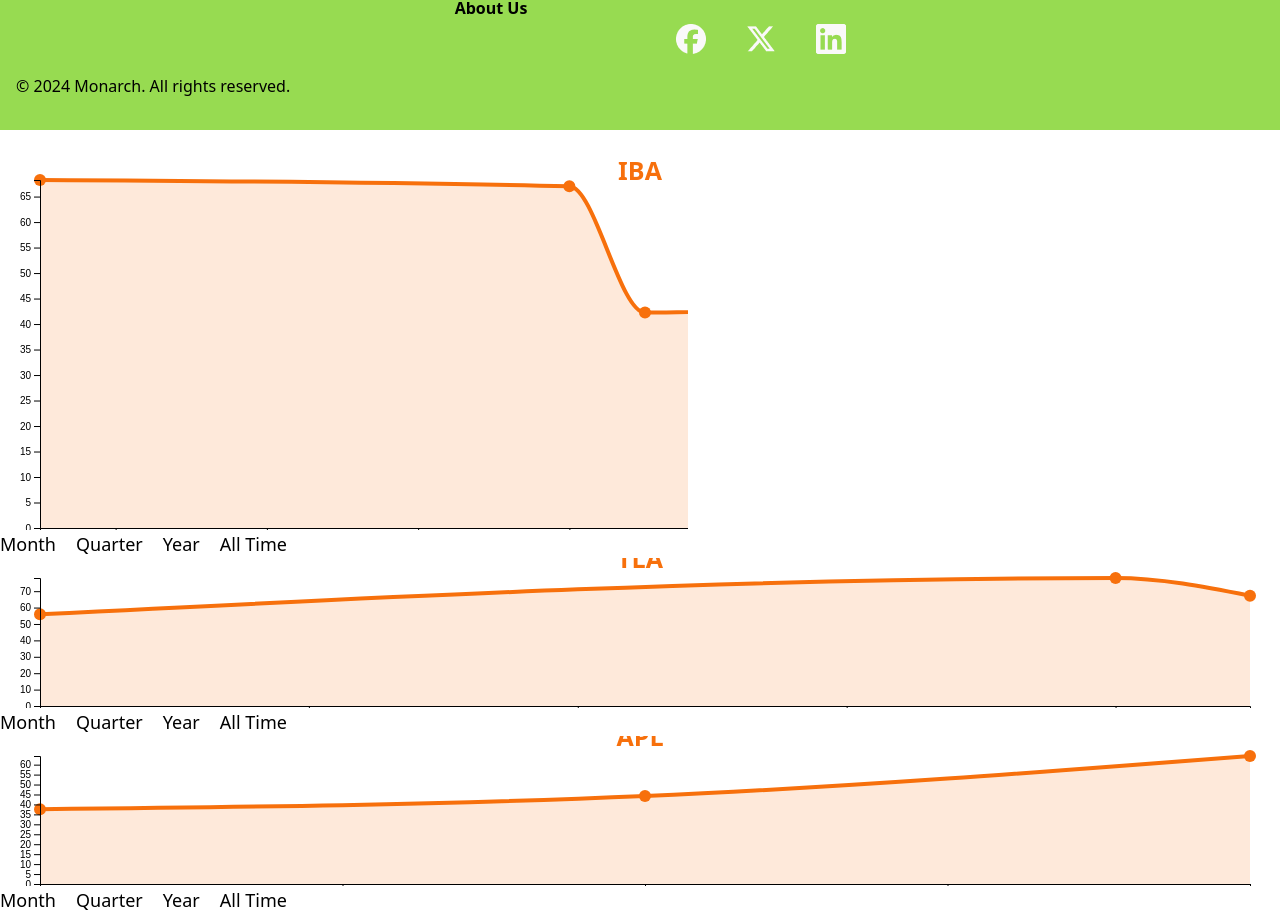
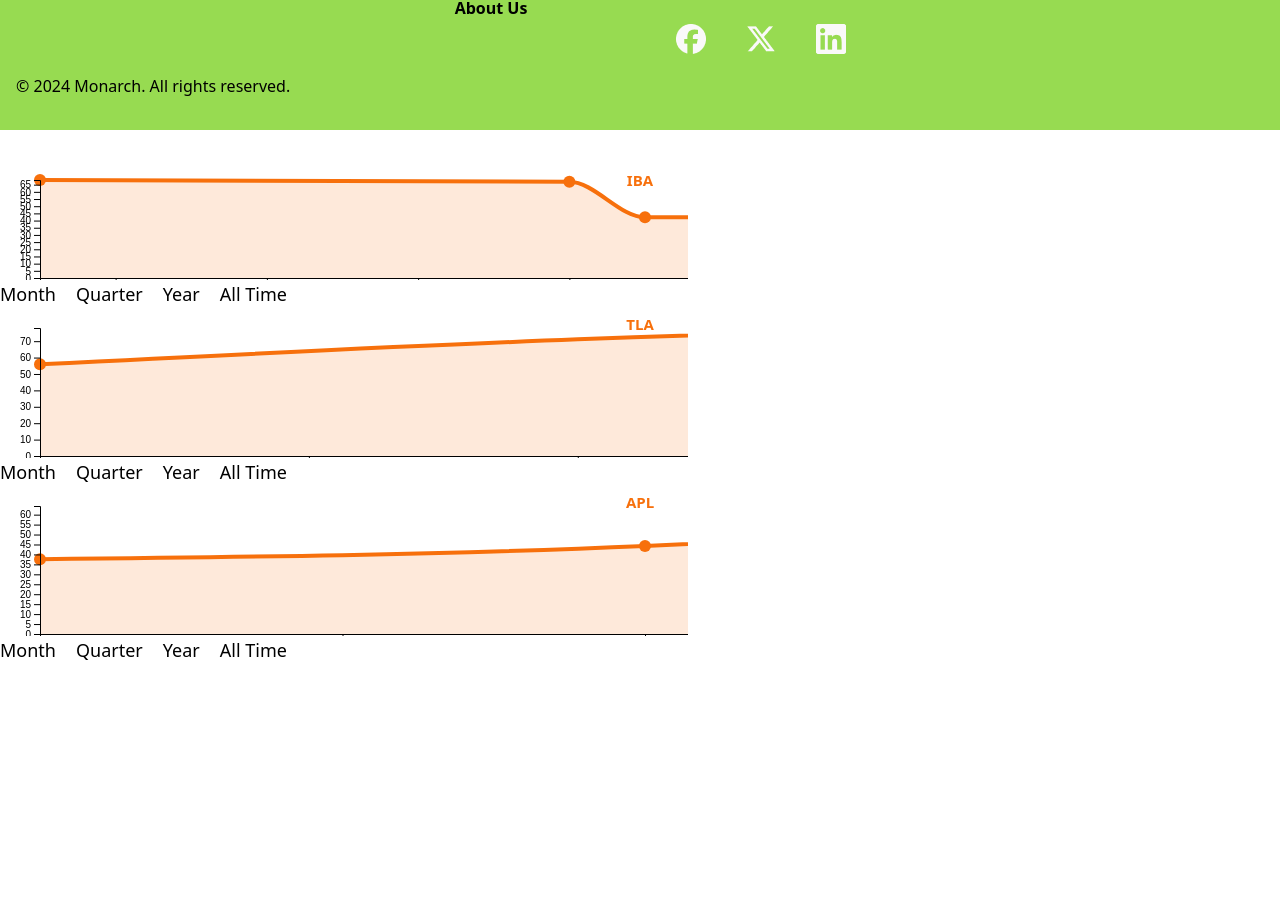
Before and after one commit to aabusaif8/Hackathon--Team2-V2, a React (Create React App) app: page /1/investment-assistant in a window 1280 px wide. Shown: the part 792-1706 px from the top of the page. After the commit the page ends 1456 px from the top, so only its background shows below. Built offline with nearby package versions, Linux system fonts and the light colour scheme; no server answers.

Commit message:
fixed graphs

```diff
--- a/src/components/LineChart.js
+++ b/src/components/LineChart.js
@@ -144,9 +144,9 @@
 
     svg.append('text')
       .attr('x', dimensions.width / 2)
-      .attr('y', margin.top)
+      .attr('y', margin.top / .9)
       .attr('text-anchor', 'middle')
-      .style('font-size', '25px')
+      .style('font-size', '15px')
       .style('font-weight', 'bold')
       .attr('fill', '#F7700C')
       .text('IBA'); // Text
@@ -161,7 +161,7 @@
   return (
     <div>
       <div className='max-w-full'>
-        <svg ref={ref} width="700" height="400" className='pr-3'></svg>
+        <svg ref={ref} width="700" height="150" className='pr-3'></svg>
         <div className='space-x-5 text-lg'>
           <button className={`btn ${timeRange === 'month' ? 'active' : ''}`} onClick={() => setTimeRange('month')}>
             Month
--- a/src/components/LineChart2.js
+++ b/src/components/LineChart2.js
@@ -136,9 +136,9 @@
 
     svg.append('text')
       .attr('x', dimensions.width / 2)
-      .attr('y', margin.top / 2)
+      .attr('y', margin.top / .9)
       .attr('text-anchor', 'middle')
-      .style('font-size', '25px')
+      .style('font-size', '15px')
       .style('font-weight', 'bold')
       .attr('fill', '#F7700C')
       .text('TLA'); // Text
@@ -151,8 +151,8 @@
   }, [timeRange, dimensions]);
 
   return (
-    <div >
-      <svg ref={ref} className='w-full h-full'></svg>
+    <div className='max-w-full'>
+      <svg ref={ref} width="700" height="150" className='pr-3'></svg>
       <div className='space-x-5 text-lg'>
         <button className={`btn ${timeRange === 'month' ? 'active' : ''}`} onClick={() => setTimeRange('month')}>
           Month
--- a/src/components/LineChart3.js
+++ b/src/components/LineChart3.js
@@ -136,9 +136,9 @@
 
     svg.append('text')
       .attr('x', dimensions.width / 2)
-      .attr('y', margin.top / 2)
+      .attr('y', margin.top / .9)
       .attr('text-anchor', 'middle')
-      .style('font-size', '25px')
+      .style('font-size', '15px')
       .style('font-weight', 'bold')
       .attr('fill', '#F7700C')
       .text('APL'); // Text
@@ -152,7 +152,7 @@
 
   return (
     <div >
-      <svg ref={ref} className='w-full h-full'></svg>
+      <svg ref={ref} width="700" height="150" className='pr-3'></svg>
       <div className='space-x-5 text-lg'>
         <button className={`btn ${timeRange === 'month' ? 'active' : ''}`} onClick={() => setTimeRange('month')}>
           Month
--- a/src/pages/Dashboard.js
+++ b/src/pages/Dashboard.js
@@ -103,12 +103,13 @@
       <div className="flex-grow container mx-auto p-10">
         <div className="grid grid-cols-1 lg:grid-cols-2 gap-4">
           {/* My Investment Performance Card */}
-          <div className="bg-[#E2F5CF] rounded-lg shadow-md p-6 h-[500px]">
+          <div className="bg-[#E2F5CF] rounded-lg shadow-md p-6 h-[600px]">
             <h3 className="text-lg font-semibold mb-2">My Investment Performance</h3>
             <div  className="box-content h-auto rounded-lg flex flex-col items-center justify-center">
               {/* Placeholder for the investment performance graph */}
               <LineChart />
-
+              <LineChart2 />
+              <LineChart3 />
             </div>
           </div>
 
```
